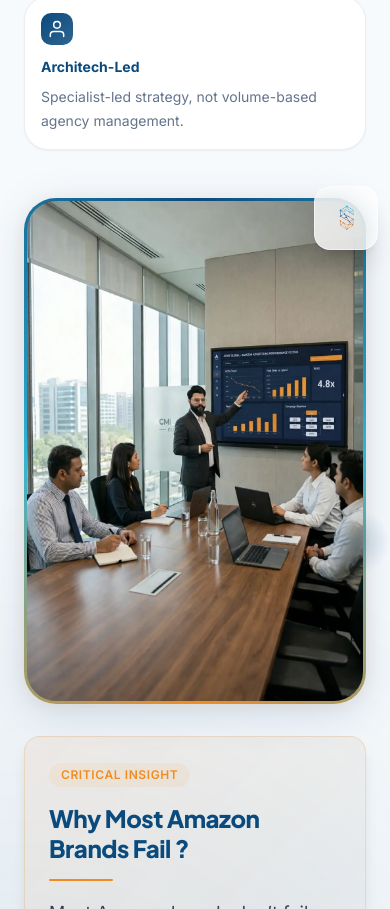
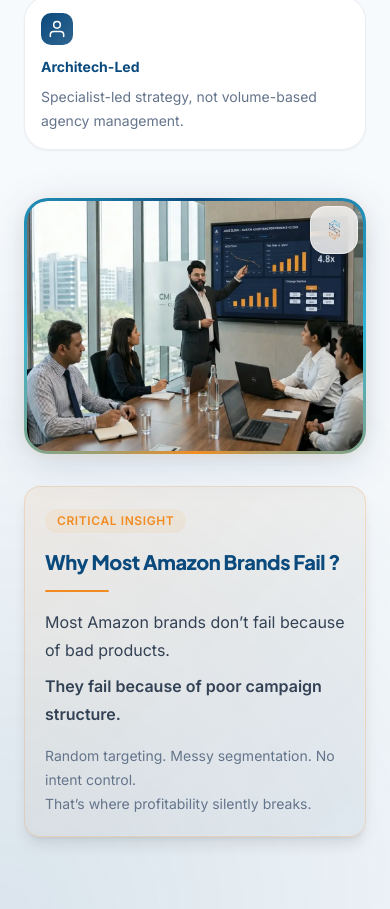
Before and after one commit to Devansh8472/Scalix, a React (Vite) app: page / in a window 390 px wide. Shown: the part 1295-2204 px from the top of the page. Built offline with nearby package versions, Linux system fonts and the light colour scheme.

Commit message:
Hero Optimization

```diff
--- a/src/App.tsx
+++ b/src/App.tsx
@@ -809,7 +809,7 @@
         {/* ═══ HERO ═══ */}
         <section
           id="home"
-          className="reveal reveal-delay-1 relative overflow-x-clip"
+          className="reveal reveal-delay-1 relative overflow-x-hidden"
         >
           <div
             className="absolute inset-0"
@@ -929,7 +929,7 @@
             </div>
             {/* ── Premium Hero Image Card ── */}
             <div
-              className="hero-card-wrapper relative z-10 lg:w-[125%] xl:w-[140%] max-w-none"
+              className="hero-card-wrapper relative z-10 min-w-0 w-full max-w-[42rem] justify-self-center lg:max-w-[46rem] lg:justify-self-end"
             >
               {/* Animated gradient border container */}
               <div className="hero-card-border">
@@ -945,17 +945,17 @@
                 </div>
               </div>
               {/* Floating visualmark badge */}
-              <div className="pointer-events-none absolute -right-3 -top-3 z-10 flex h-16 w-16 items-center justify-center rounded-2xl border border-white/50 bg-white/80 shadow-xl backdrop-blur-md">
+              <div className="pointer-events-none absolute right-2 top-2 z-10 flex h-12 w-12 items-center justify-center rounded-2xl border border-white/50 bg-white/80 shadow-xl backdrop-blur-md sm:-right-3 sm:-top-3 sm:h-16 sm:w-16">
                 <img
                   src={scalixVisualmark}
                   alt=""
                   aria-hidden="true"
-                  className="h-10 w-10 object-contain"
+                  className="h-8 w-8 object-contain sm:h-10 sm:w-10"
                 />
               </div>
               {/* Floating accent dots */}
               <div
-                className="pointer-events-none absolute -bottom-4 -left-4 h-20 w-20 rounded-full float-anim"
+                className="pointer-events-none absolute -bottom-4 -left-4 hidden h-20 w-20 rounded-full float-anim sm:block"
                 style={{
                   background:
                     "radial-gradient(circle, rgba(242,140,34,0.25), transparent 70%)",
@@ -963,16 +963,16 @@
                 }}
               />
               <div
-                className="pointer-events-none absolute -right-6 top-1/3 h-16 w-16 rounded-full float-anim"
+                className="pointer-events-none absolute -right-6 top-1/3 hidden h-16 w-16 rounded-full float-anim lg:block"
                 style={{
                   background:
                     "radial-gradient(circle, rgba(11,74,125,0.2), transparent 70%)",
                   animationDelay: "1.5s",
                 }}
               />
-              <div className="mt-8 w-full">
+              <div className="mt-8 w-full max-w-full">
                 <div
-                  className="rounded-2xl border p-6 shadow-lg"
+                  className="critical-insight-card rounded-2xl border p-5 shadow-lg sm:p-6"
                   style={{
                     borderColor: `${brand.orange}35`,
                     background:
@@ -992,7 +992,7 @@
 
                   {/* Headline */}
                   <h2
-                    className="text-2xl font-black leading-tight md:text-3xl"
+                    className="text-xl font-black leading-tight sm:text-2xl md:text-3xl"
                     style={{ color: brand.navy }}
                   >
                     Why Most Amazon Brands Fail ?
@@ -1005,16 +1005,16 @@
                   />
 
                   {/* Content */}
-                  <p className="text-lg leading-8 text-slate-700">
+                  <p className="text-base leading-7 text-slate-700 sm:text-lg sm:leading-8">
                     Most Amazon brands don’t fail because of bad products.
                   </p>
 
-                  <p className="mt-2 text-lg font-semibold leading-8 text-slate-700">
+                  <p className="mt-2 text-base font-semibold leading-7 text-slate-700 sm:text-lg sm:leading-8">
                     They fail because of poor campaign structure.
                   </p>
 
                   {/* Punchline */}
-                  <p className="mt-4 text-sm text-slate-500">
+                  <p className="mt-4 text-sm leading-6 text-slate-500">
                     Random targeting. Messy segmentation. No intent control.
                     <br />
                     That’s where profitability silently breaks.
--- a/src/index.css
+++ b/src/index.css
@@ -96,12 +96,14 @@
    ═══════════════════════════════════════════════════ */
 .hero-card-wrapper {
   perspective: 1200px;
+  width: min(100%, 46rem);
+  margin-inline: auto;
 }
 
 .hero-card-border {
   position: relative;
   width: 100%;
-  height: clamp(24rem, 60vh, 32rem);
+  height: clamp(18rem, 52vw, 32rem);
   border-radius: 2rem;
   padding: 3px;
   background: conic-gradient(
@@ -131,6 +133,33 @@
   border-radius: calc(2rem - 3px);
   overflow: hidden;
   background: linear-gradient(135deg, rgba(11, 74, 125, 0.06), rgba(242, 140, 34, 0.04));
+}
+
+.critical-insight-card {
+  overflow-wrap: anywhere;
+}
+
+@media (max-width: 1023px) {
+  .hero-card-wrapper {
+    width: 100%;
+    max-width: 42rem;
+  }
+
+  .hero-card-border {
+    height: clamp(16rem, 56vw, 24rem);
+    border-radius: 1.5rem;
+  }
+
+  .hero-card-inner {
+    border-radius: calc(1.5rem - 3px);
+  }
+}
+
+@media (min-width: 1024px) {
+  .hero-card-wrapper {
+    margin-left: auto;
+    margin-right: 0;
+  }
 }
 
 /* ═══════════════════════════════════════════════════
```
